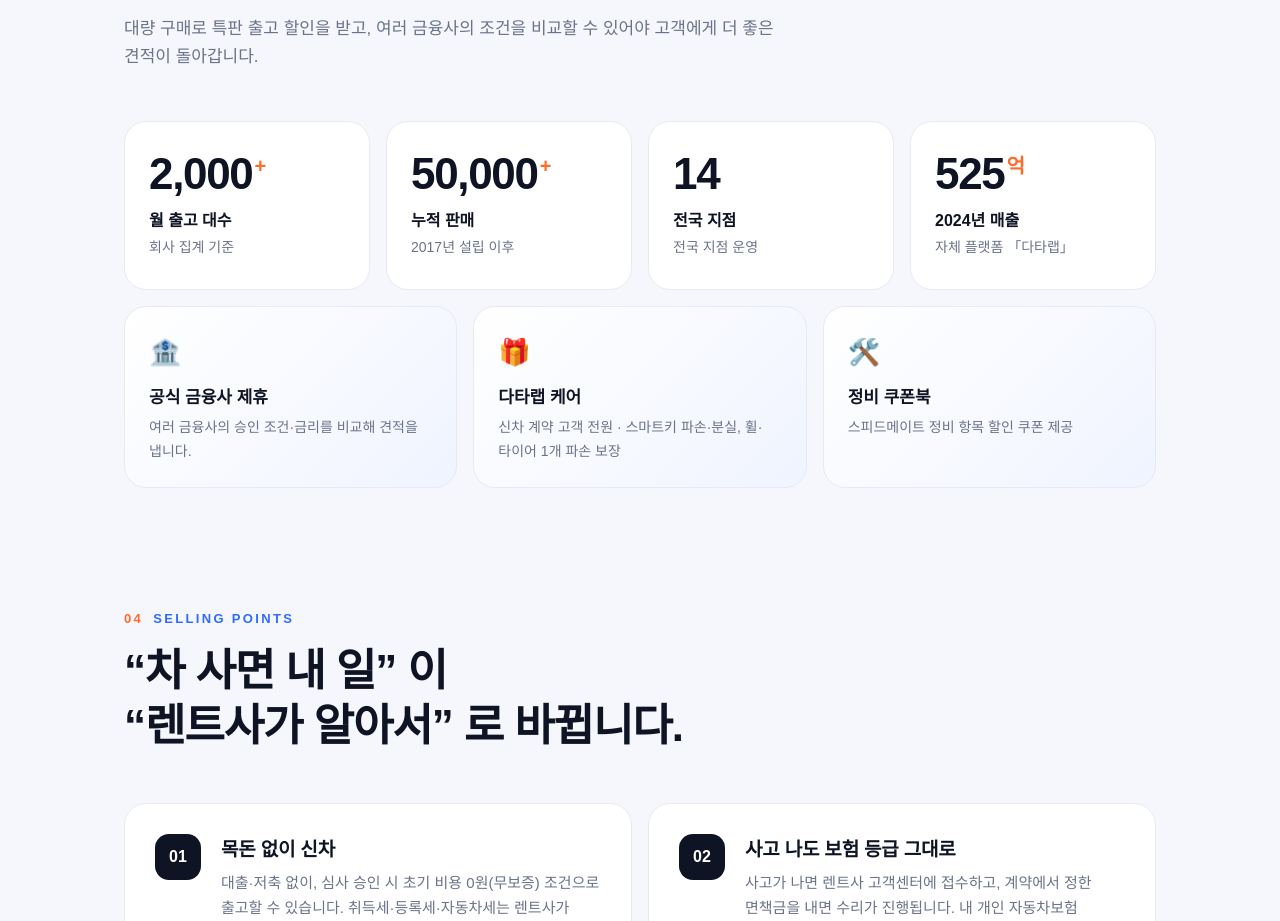
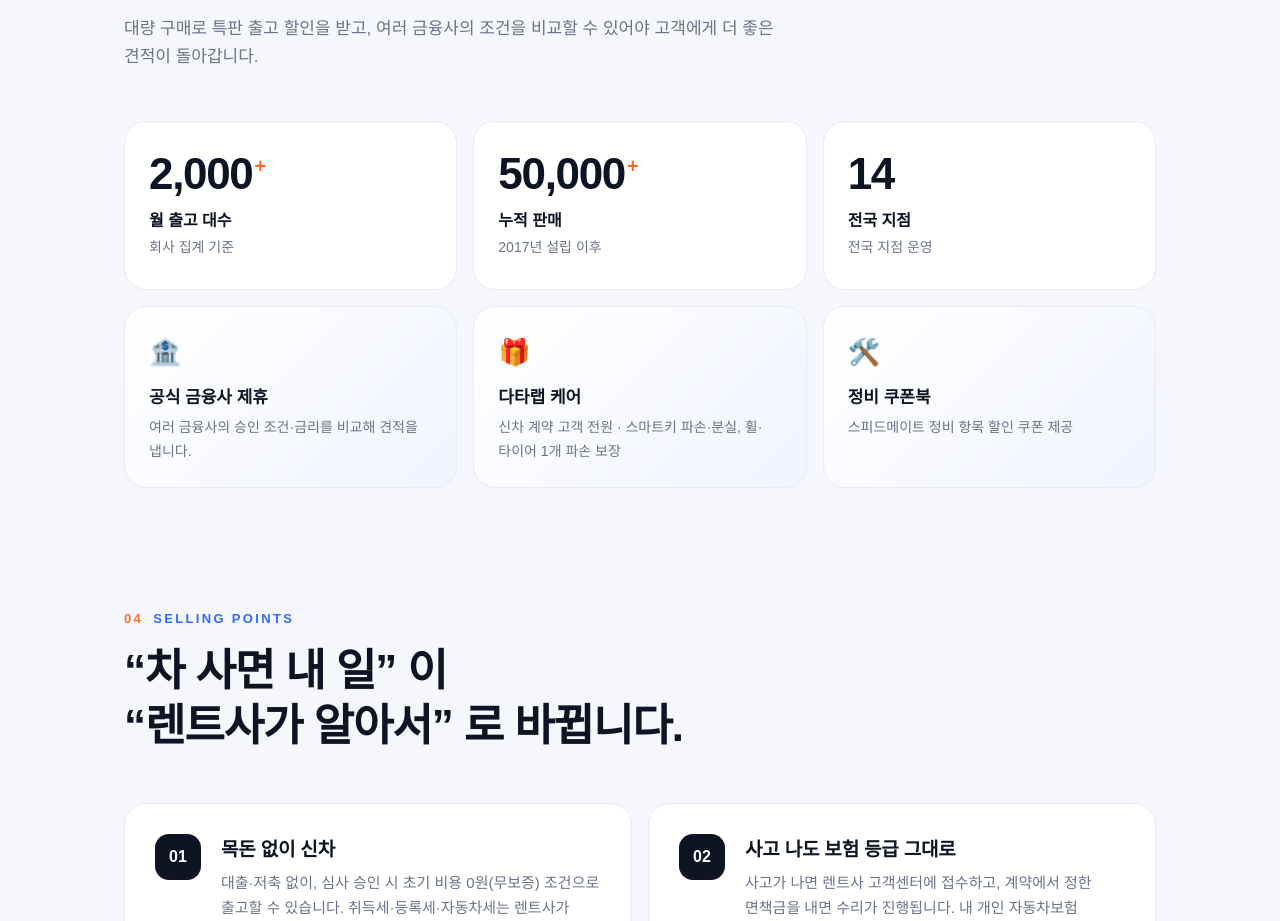
Before and after one commit to chanbeenpd/datalab-ppl-brief, a plain HTML site: page index.html in a window 1280 px wide. Shown: the part 2415-3336 px from the top of the page. Drawn offline with Linux system fonts and the light colour scheme; a web font is replaced by a local one.

Commit message:
매출 삭제

```diff
--- a/index.html
+++ b/index.html
@@ -66,7 +66,7 @@ h2{font-size:clamp(28px,4vw,44px);line-height:1.25;letter-spacing:-.025em;font-w
 .stress p{font-size:14px;color:rgba(255,255,255,.6)}
 
 /* stats */
-.stats{display:grid;grid-template-columns:repeat(4,1fr);gap:16px;margin-top:50px}
+.stats{display:grid;grid-template-columns:repeat(3,1fr);gap:16px;margin-top:50px}
 .stat{background:#fff;border:1px solid var(--line);border-radius:22px;padding:30px 24px;position:relative;overflow:hidden;transition:.3s}
 .stat:hover{transform:translateY(-4px);box-shadow:0 20px 40px -20px rgba(15,20,36,.25)}
 .stat .n{font-size:44px;font-weight:800;letter-spacing:-.03em;color:var(--ink);line-height:1}
@@ -226,7 +226,6 @@ footer{background:#04060f;color:rgba(255,255,255,.4);font-size:13px;padding:30px
       <div class="stat r"><div class="n" data-n="2000">0<sup>+</sup></div><div class="t">월 출고 대수</div><div class="d">회사 집계 기준</div></div>
       <div class="stat r"><div class="n" data-n="50000">0<sup>+</sup></div><div class="t">누적 판매</div><div class="d">2017년 설립 이후</div></div>
       <div class="stat r"><div class="n" data-n="14">0</div><div class="t">전국 지점</div><div class="d">전국 지점 운영</div></div>
-      <div class="stat r"><div class="n" data-n="525">0<sup>억</sup></div><div class="t">2024년 매출</div><div class="d">자체 플랫폼 「다타랩」</div></div>
     </div>
     <div class="perks">
       <div class="perk r"><div class="ic">🏦</div><b>공식 금융사 제휴</b><p>여러 금융사의 승인 조건·금리를 비교해 견적을 냅니다.</p></div>
```
